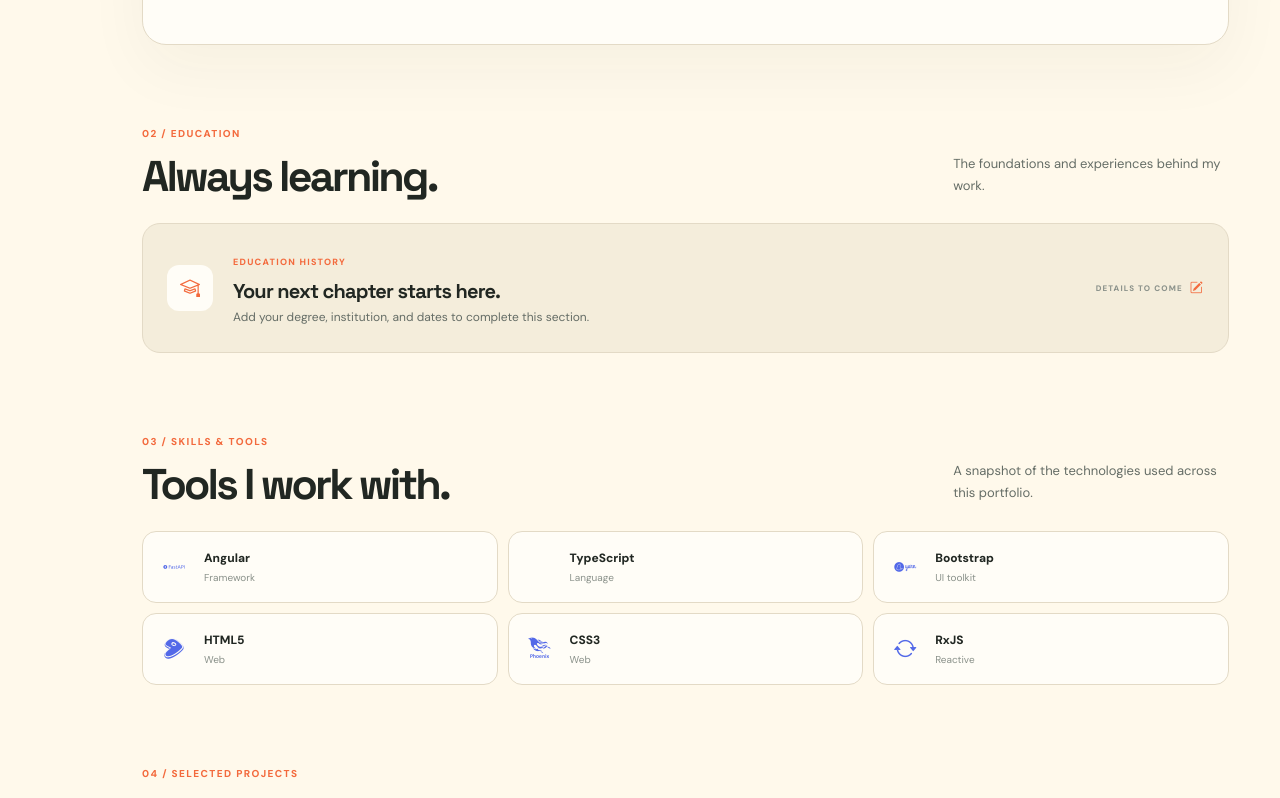
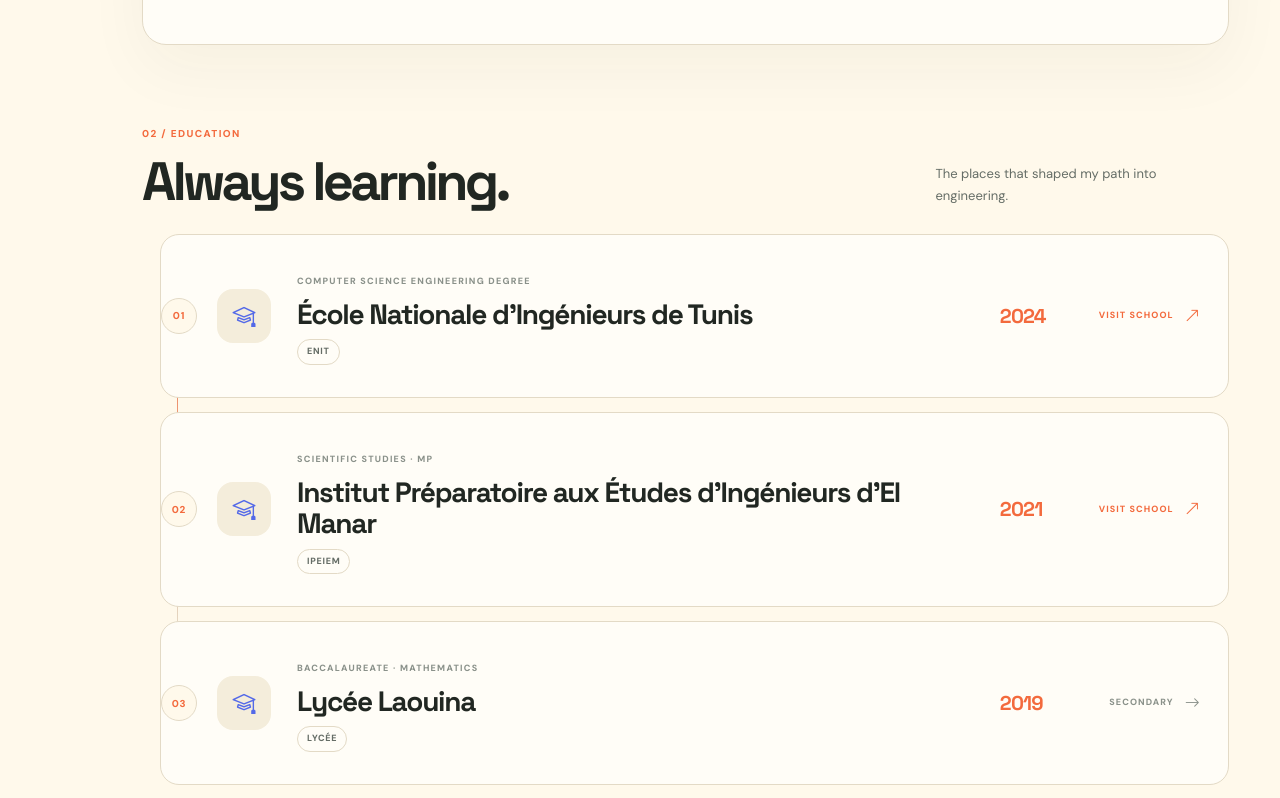
Before and after one commit to kerfaiyass54/portfolio-angular-yassine-kerfai, an Angular app: page / in a window 1280 px wide. Shown: the part 1580-2378 px from the top of the page. Built offline with nearby package versions, Linux system fonts and the light colour scheme; some icons are missing.

Commit message:
Added educational page

```diff
--- /dev/null
+++ b/src/app/components/education/education.component.css
@@ -0,0 +1,22 @@
+:host{display:block;scroll-margin-top:24px}
+.education-section{display:flex;min-height:760px;flex-direction:column;padding:75px 0 20px}
+.education-heading{display:flex;align-items:end;justify-content:space-between;gap:22px;margin-bottom:25px}
+.education-kicker{color:var(--accent);font-size:10px;font-weight:800;letter-spacing:.14em}
+.education-heading h2{margin:11px 0 0;color:var(--ink);font-family:'Space Grotesk','DM Sans',sans-serif;font-size:clamp(34px,4.5vw,54px);font-weight:650;letter-spacing:-.07em;line-height:1}
+.education-heading>p{max-width:33ch;margin:0 0 2px;color:var(--muted);font-size:13px;line-height:1.7}
+.education-list{position:relative;display:flex;flex:1;flex-direction:column;gap:14px;padding-left:18px}
+.education-list:before{position:absolute;top:30px;bottom:30px;left:35px;width:1px;background:linear-gradient(var(--accent),var(--line) 76%,transparent);content:""}
+.education-card{position:relative;display:grid;flex:1;grid-template-columns:38px 62px minmax(0,1fr) 58px minmax(125px,auto);align-items:center;gap:18px;min-height:145px;padding:23px 27px 23px 0;border:1px solid var(--line);border-radius:19px;background:var(--panel);transition:transform .25s,border-color .25s,box-shadow .25s}
+.education-card:hover{transform:translateX(5px);border-color:var(--accent);box-shadow:0 17px 38px #20251a10}
+.education-number{position:relative;z-index:1;display:grid;width:36px;height:36px;place-items:center;border:1px solid var(--line);border-radius:50%;background:var(--page);color:var(--accent);font-size:10px;font-weight:800;letter-spacing:.08em}
+.education-mark{display:grid;width:54px;height:54px;place-items:center;border-radius:16px;background:var(--panel-soft);color:var(--blue);font-size:23px;transition:transform .25s,background .25s,color .25s}
+.education-card:hover .education-mark{transform:rotate(-7deg) scale(1.05);background:var(--accent);color:white}
+.education-copy{min-width:0}.education-level{color:var(--quiet);font-size:9px;font-weight:800;letter-spacing:.14em;text-transform:uppercase}
+.education-copy h3{margin:8px 0 7px;color:var(--ink);font-family:'Space Grotesk','DM Sans',sans-serif;font-size:clamp(19px,2.4vw,28px);font-weight:650;letter-spacing:-.045em;line-height:1.12}
+.education-short{display:inline-flex;padding:5px 9px;border:1px solid var(--line);border-radius:999px;color:var(--muted);font-size:9px;font-weight:750;letter-spacing:.08em}
+.graduation-year{color:var(--accent);font-family:'Space Grotesk','DM Sans',sans-serif;font-size:20px;font-weight:700;letter-spacing:-.04em}
+.education-link{display:inline-flex;align-items:center;justify-content:flex-end;gap:11px;color:var(--accent);font-size:9px;font-weight:800;letter-spacing:.12em;text-decoration:none;white-space:nowrap;transition:gap .2s,color .2s}
+.education-link:hover{gap:16px;color:var(--blue)}.education-link>i{font-size:15px}.education-link.muted{color:var(--quiet)}
+@media(max-width:850px){.education-section{min-height:700px}.education-card{grid-template-columns:38px 52px minmax(0,1fr) 52px 100px;gap:12px;padding-right:17px}.education-mark{width:48px;height:48px}.education-link{font-size:8px}}
+@media(max-width:650px){.education-section{min-height:max(700px,100svh);padding-top:56px}.education-heading{align-items:flex-start;flex-direction:column;gap:10px}.education-heading>p{max-width:45ch}.education-list{gap:11px;padding-left:11px}.education-list:before{left:28px}.education-card{grid-template-columns:34px 44px minmax(0,1fr);grid-template-rows:auto auto auto;gap:9px 10px;min-height:180px;padding:17px 14px 17px 0}.education-number{width:32px;height:32px;font-size:9px}.education-mark{width:42px;height:42px;border-radius:13px;font-size:19px}.education-copy h3{font-size:18px}.graduation-year{grid-column:3;grid-row:2;font-size:17px}.education-link{grid-column:3;grid-row:3;justify-content:flex-start;margin-top:-2px}.education-link.muted{display:none}}
+@media(max-width:390px){.education-card{grid-template-columns:30px 38px minmax(0,1fr);gap:8px}.education-mark{width:36px;height:36px}.education-copy h3{font-size:16px}.education-copy .education-level{font-size:8px}}
--- /dev/null
+++ b/src/app/components/education/education.component.html
@@ -0,0 +1,22 @@
+<section class="education-section" aria-labelledby="education-title">
+  <header class="education-heading">
+    <div><span class="education-kicker">02 / EDUCATION</span><h2 id="education-title">Always learning.</h2></div>
+    <p>The places that shaped my path into engineering.</p>
+  </header>
+
+  <div class="education-list">
+    @for (item of education; track item.number) {
+      <article class="education-card">
+        <span class="education-number">{{ item.number }}</span>
+        <span class="education-mark" aria-hidden="true"><i class="bi bi-mortarboard"></i></span>
+        <div class="education-copy"><span class="education-level">{{ item.qualification }}</span><h3>{{ item.name }}</h3><span class="education-short">{{ item.shortName }}</span></div>
+        <span class="graduation-year">{{ item.graduationYear }}</span>
+        @if (item.href) {
+          <a class="education-link" [href]="item.href" target="_blank" rel="noopener noreferrer" [attr.aria-label]="'Visit ' + item.name + ' website'"><span>VISIT SCHOOL</span><i class="bi bi-arrow-up-right" aria-hidden="true"></i></a>
+        } @else {
+          <span class="education-link muted"><span>SECONDARY</span><i class="bi bi-arrow-right" aria-hidden="true"></i></span>
+        }
+      </article>
+    }
+  </div>
+</section>
--- /dev/null
+++ b/src/app/components/education/education.component.ts
@@ -0,0 +1,44 @@
+import { Component } from '@angular/core';
+
+interface EducationItem {
+  number: string;
+  name: string;
+  shortName: string;
+  qualification: string;
+  graduationYear: string;
+  href?: string;
+}
+
+@Component({
+  selector: 'app-education',
+  standalone: true,
+  templateUrl: './education.component.html',
+  styleUrl: './education.component.css',
+})
+export class EducationComponent {
+  protected readonly education: EducationItem[] = [
+    {
+      number: '01',
+      name: 'École Nationale d’Ingénieurs de Tunis',
+      shortName: 'ENIT',
+      qualification: 'Computer Science Engineering Degree',
+      graduationYear: '2024',
+      href: 'https://enit.rnu.tn/',
+    },
+    {
+      number: '02',
+      name: 'Institut Préparatoire aux Études d’Ingénieurs d’El Manar',
+      shortName: 'IPEIEM',
+      qualification: 'Scientific Studies · MP',
+      graduationYear: '2021',
+      href: 'https://ipeiem.rnu.tn/',
+    },
+    {
+      number: '03',
+      name: 'Lycée Laouina',
+      shortName: 'LYCÉE',
+      qualification: 'Baccalaureate · Mathematics',
+      graduationYear: '2019',
+    },
+  ];
+}
--- a/src/app/pages/portfolio-home/portfolio-home.page.css
+++ b/src/app/pages/portfolio-home/portfolio-home.page.css
@@ -6,14 +6,6 @@
 .section-heading h2{margin:11px 0 0;color:var(--ink);font-size:clamp(28px,4vw,43px);font-weight:650;letter-spacing:-.065em;line-height:1.02}
 .section-heading>p{max-width:31ch;margin:0 0 2px;color:var(--muted);font-size:13px;line-height:1.7}
 .skill-card:hover,.profile-link:hover{transform:translateY(-4px);border-color:var(--accent);box-shadow:0 15px 32px #20251a10}
-.education-icon{display:grid;width:38px;height:38px;place-items:center;border-radius:12px;background:var(--panel-soft);color:var(--blue);font-size:17px}
-.education-card{display:flex;align-items:center;gap:20px;padding:24px;border:1px solid var(--line);border-radius:18px;background:var(--panel-soft)}
-.education-icon{flex:0 0 46px;width:46px;height:46px;background:var(--panel);color:var(--accent);font-size:20px}
-.education-label{color:var(--accent);font-size:9px;font-weight:800;letter-spacing:.14em}
-.education-card h3{margin:7px 0 5px;color:var(--ink);font-size:20px;font-weight:650;letter-spacing:-.04em}
-.education-card p{margin:0;color:var(--muted);font-size:12px;line-height:1.65}
-.education-note{display:flex;align-items:center;gap:7px;margin-left:auto;color:var(--quiet);font-size:8px;font-weight:800;letter-spacing:.14em;white-space:nowrap}
-.education-note i{color:var(--accent);font-size:13px}
 .skills-grid{display:grid;grid-template-columns:repeat(3,minmax(0,1fr));gap:10px}
 .skill-card,.profile-link{display:flex;align-items:center;gap:13px;min-height:72px;padding:14px;border:1px solid var(--line);border-radius:14px;background:var(--panel);transition:transform .22s,border-color .22s,box-shadow .22s}
 .skill-icon{display:grid;width:34px;height:34px;place-items:center;color:var(--blue);font-size:23px}
@@ -40,5 +32,5 @@
 .profile-link>i:first-child{display:grid;width:35px;height:35px;place-items:center;border-radius:11px;background:var(--panel-soft);color:var(--accent);font-size:17px}
 .link-arrow{margin-left:auto;color:var(--quiet);font-size:13px}
 @media(max-width:1000px){.skills-grid{grid-template-columns:repeat(2,minmax(0,1fr))}}
-@media(max-width:700px){.home-content{padding-bottom:10px}.section-heading{align-items:flex-start;flex-direction:column;gap:10px}.section-heading>p{max-width:46ch}.content-section{padding-top:56px}.skills-grid{grid-template-columns:1fr 1fr;gap:8px}.skill-card{gap:9px;padding:10px}.skill-icon{width:27px;font-size:19px}.skill-copy strong{font-size:11px}.projects-grid,.links-grid{grid-template-columns:1fr}.education-card{align-items:flex-start;flex-wrap:wrap;padding:19px;gap:13px}.education-card>div{flex:1;min-width:180px}.education-note{width:100%;margin:3px 0 0 59px}.project-card{min-height:235px}}
+@media(max-width:700px){.home-content{padding-bottom:10px}.section-heading{align-items:flex-start;flex-direction:column;gap:10px}.section-heading>p{max-width:46ch}.content-section{padding-top:56px}.skills-grid{grid-template-columns:1fr 1fr;gap:8px}.skill-card{gap:9px;padding:10px}.skill-icon{width:27px;font-size:19px}.skill-copy strong{font-size:11px}.projects-grid,.links-grid{grid-template-columns:1fr}.project-card{min-height:235px}}
 @media(max-width:390px){.skills-grid{grid-template-columns:1fr}}
--- a/src/app/pages/portfolio-home/portfolio-home.page.html
+++ b/src/app/pages/portfolio-home/portfolio-home.page.html
@@ -3,14 +3,7 @@
 
   <app-profile-details id="details" appScrollReveal />
 
-  <section class="content-section education-section" id="education" appScrollReveal>
-    <div class="section-heading"><div><span class="section-index">02 / EDUCATION</span><h2>Always learning.</h2></div><p>The foundations and experiences behind my work.</p></div>
-    <article class="education-card">
-      <span class="education-icon"><i class="bi bi-mortarboard" aria-hidden="true"></i></span>
-      <div><span class="education-label">EDUCATION HISTORY</span><h3>Your next chapter starts here.</h3><p>Add your degree, institution, and dates to complete this section.</p></div>
-      <span class="education-note">DETAILS TO COME <i class="bi bi-pencil-square" aria-hidden="true"></i></span>
-    </article>
-  </section>
+  <app-education id="education" appScrollReveal />
 
   <section class="content-section" id="skills" appScrollReveal>
     <div class="section-heading"><div><span class="section-index">03 / SKILLS & TOOLS</span><h2>Tools I work with.</h2></div><p>A snapshot of the technologies used across this portfolio.</p></div>
--- a/src/app/pages/portfolio-home/portfolio-home.page.ts
+++ b/src/app/pages/portfolio-home/portfolio-home.page.ts
@@ -1,4 +1,5 @@
 import { Component } from '@angular/core';
+import { EducationComponent } from '../../components/education/education.component';
 import { HeroPageComponent } from '../../components/hero-page/hero-page.component';
 import { ProfileDetailsComponent } from '../../components/profile-details/profile-details.component';
 import { ScrollRevealDirective } from '../../directives/scroll-reveal.directive';
@@ -6,7 +7,7 @@
 @Component({
   selector: 'app-portfolio-home-page',
   standalone: true,
-  imports: [HeroPageComponent, ProfileDetailsComponent, ScrollRevealDirective],
+  imports: [HeroPageComponent, ProfileDetailsComponent, EducationComponent, ScrollRevealDirective],
   templateUrl: './portfolio-home.page.html',
   styleUrl: './portfolio-home.page.css',
 })
```
